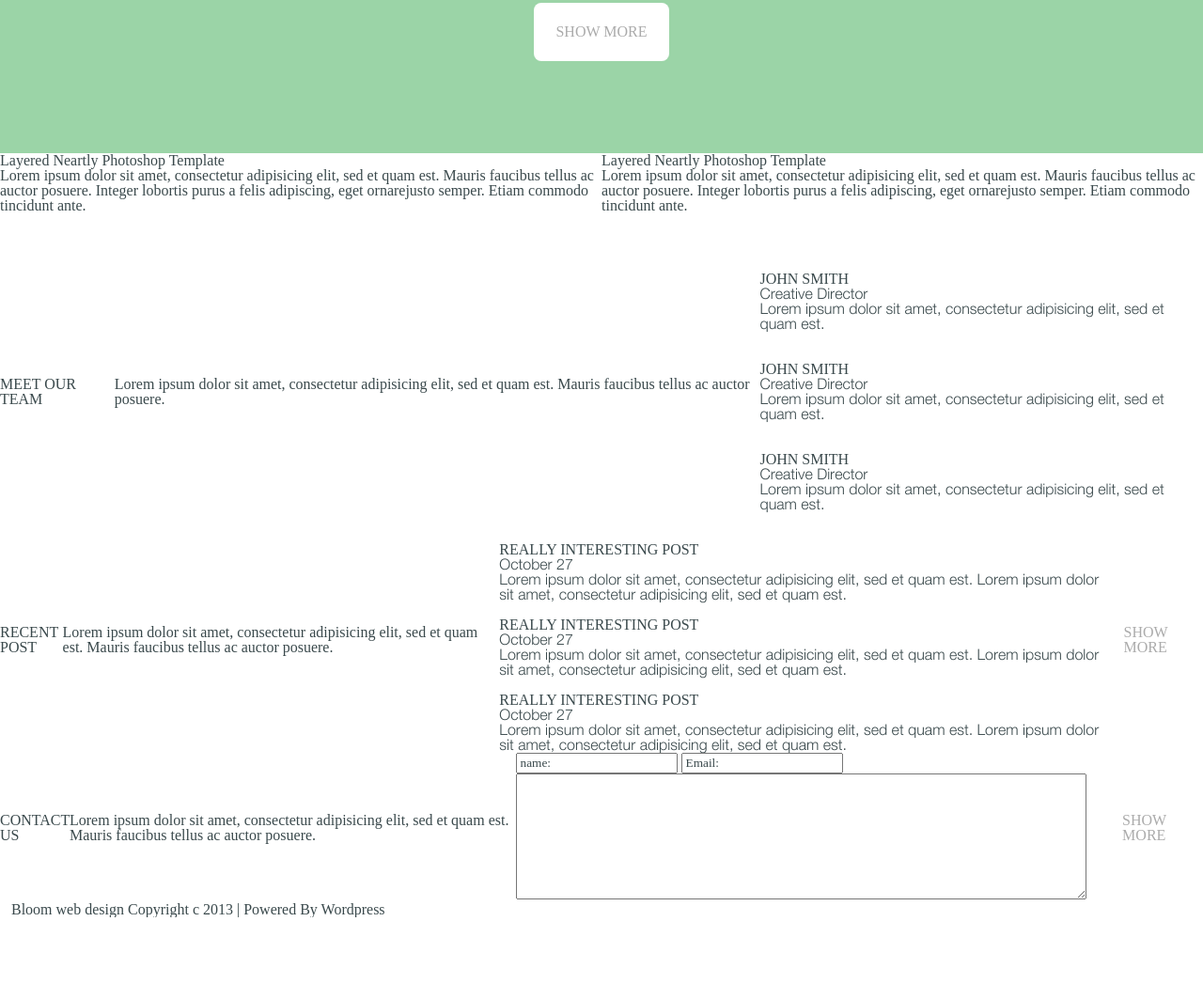
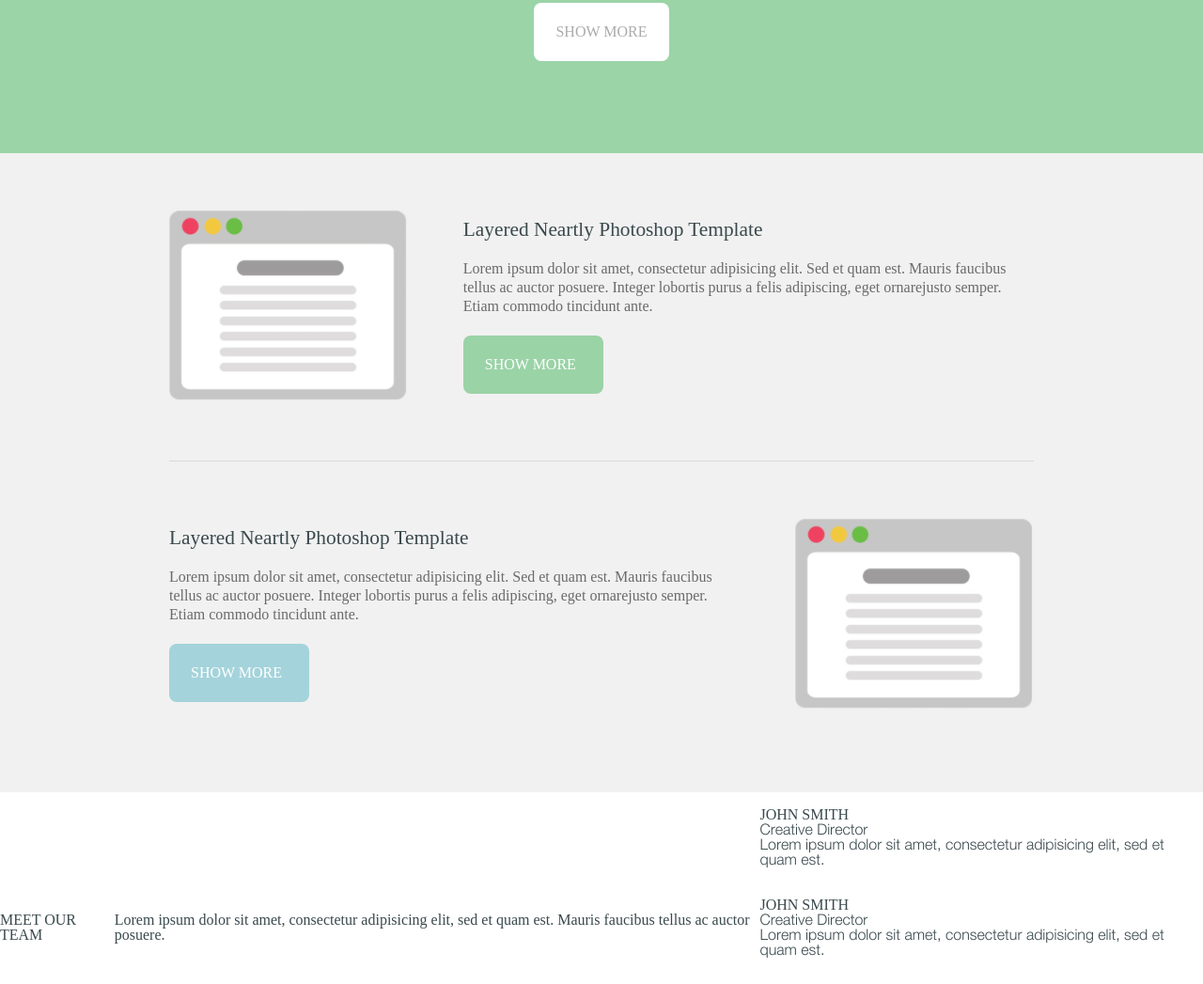
Before and after one commit to wgarcia-wawandco/Colorful-flat, a plain HTML site: page index.html in a window 1280 px wide. Shown: the part 1753-2800 px from the top of the page at 94% size. Before the commit the page ends 2729 px from the top, so only its background shows below. Drawn offline with Linux system fonts and the light colour scheme; files whose address does not match are found by name.

Commit message:
Seccion 4 terminada

```diff
--- a/css/reset.css
+++ b/css/reset.css
@@ -2,6 +2,10 @@
    v2.0 | 20110126
    License: none (public domain)
 */
+@font-face {
+    font-family: helvetica-r;
+    src: url(../fonts/helv/HelveticaNeue.ttf);
+}
 
 html, body, div, span, applet, object, iframe,
 h1, h2, h3, h4, h5, h6, p, blockquote, pre,
@@ -22,6 +26,7 @@ time, mark, audio, video {
 	font-size: 100%;
 	font: inherit;
 	vertical-align: baseline;
+  font-family: helvetica-r;
 }
 /* HTML5 display-role reset for older browsers */
 article, aside, details, figcaption, figure,
--- a/css/style.css
+++ b/css/style.css
@@ -20,7 +20,6 @@
 }
 
 *{
-  font-family: helvetica-r;
   color: #3a494c;
 }
 
@@ -46,7 +45,12 @@
   background-color: #9bd4a7;
   height: 1024px;
 }
+.section-4{
+  background-color: #f1f1f1;
+  flex-direction: column;
+  height: 680px;
 
+}
 .header{
   justify-content: space-between !important;
   margin: 40px 0;
@@ -84,13 +88,15 @@
 }
 
 .content{
-  width: 946px;
+  width: 920px;
   display: flex;
-  align-items: center;
 }
 
 .margin-3{
   margin: 30px 0;
+}
+.margin-6{
+  margin-top: 60px;
 }
 .margin-t-4{
   margin-top: 40px;
@@ -135,6 +141,12 @@
 }
 .col-6{
   width: 60%;
+}
+.col-66{
+  width: 66%;
+}
+.col-8{
+  width: 80%;
 }
 .wrapped{
   flex-wrap: wrap;
@@ -238,3 +250,44 @@ font-family: helvetica-l;
 .gallery>img{
   margin: 30px 0;
 }
+
+.info-2{
+  align-items: stretch;
+}
+
+.info-2{
+  display: flex;
+  justify-content: space-between;
+  align-items: stretch;
+}
+
+.description{
+  justify-content: space-around;
+}
+
+.title-2{
+  font-size: 16pt;
+  font-family: helvetica-b;
+}
+
+.explain-2{
+  color: #6a6a6a;
+  font-size: 12pt;
+  line-height: 20px;
+}
+
+.bg-green{
+  width: 17%;
+  background-color: #9ad3a6 !important;
+  color: white !important;
+}
+.bg-blue{
+  width: 17%;
+  background-color: #a4d3db !important;
+  color: white !important;
+}
+
+.separator{
+  border-bottom: 1px solid black;
+  opacity: .1;
+}
--- a/index.html
+++ b/index.html
@@ -88,37 +88,40 @@
     </div>
 
     <div class="section-4">
-      <div class="item-12">
-        <div class="item-2">
+      <div class="content vertical margin-6">
+        <div class="info-2">
+          <div>
+            <img src="images/layered.png" alt="">
           </div>
-        <div class="item 6">
-          <div class="item-12">
+          <div class="description content vertical col-66">
+            <div class="title-2">
               Layered Neartly Photoshop Template
             </div>
-          <div class="item-12">
-            Lorem ipsum dolor sit amet, consectetur adipisicing elit, sed et quam est. Mauris faucibus tellus ac auctor posuere. Integer lobortis purus a felis adipiscing, eget ornarejusto semper. Etiam commodo tincidunt ante.
+            <div class="explain-2">
+              Lorem ipsum dolor sit amet, consectetur adipisicing elit. Sed et quam est. Mauris faucibus tellus ac auctor posuere. Integer lobortis purus a felis adipiscing, eget ornarejusto semper. Etiam commodo tincidunt ante.
             </div>
-          <div class="item-12">
-            <div class="button">
+            <div class="button bg-green">
+              show more
             </div>
           </div>
         </div>
+        <div class="margin-6 separator">
         </div>
-
-      <div class="item-12">
-        <div class="item 6">
-          <div class="item-12">
+        <div class="info-2 margin-6">
+          <div class="description content vertical col-66">
+            <div class="title-2">
               Layered Neartly Photoshop Template
             </div>
-          <div class="item-12">
-            Lorem ipsum dolor sit amet, consectetur adipisicing elit, sed et quam est. Mauris faucibus tellus ac auctor posuere. Integer lobortis purus a felis adipiscing, eget ornarejusto semper. Etiam commodo tincidunt ante.
+            <div class="explain-2">
+              Lorem ipsum dolor sit amet, consectetur adipisicing elit. Sed et quam est. Mauris faucibus tellus ac auctor posuere. Integer lobortis purus a felis adipiscing, eget ornarejusto semper. Etiam commodo tincidunt ante.
             </div>
-          <div class="item-12">
-            <div class="button">
+            <div class="button bg-blue">
+              show more
             </div>
           </div>
+          <div>
+            <img src="images/layered.png" alt="">
           </div>
-        <div class="item-2">
         </div>
       </div>
     </div>
```
Also changed, not shown: images/layered.png (added). Lines whose indentation alone changed are shown as unchanged.
